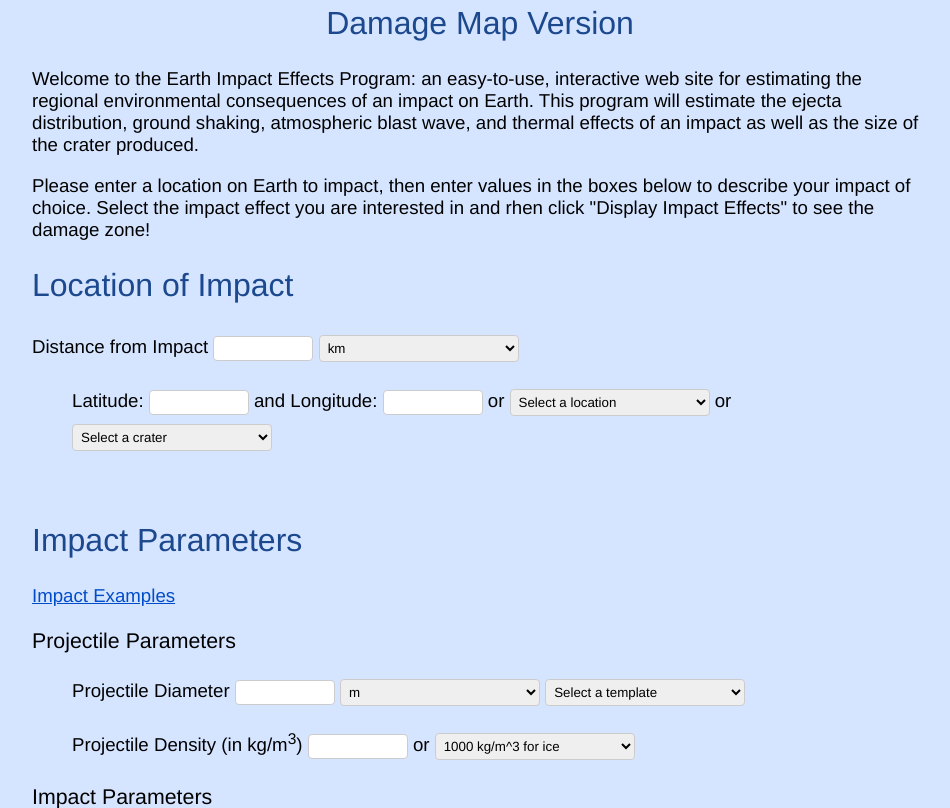
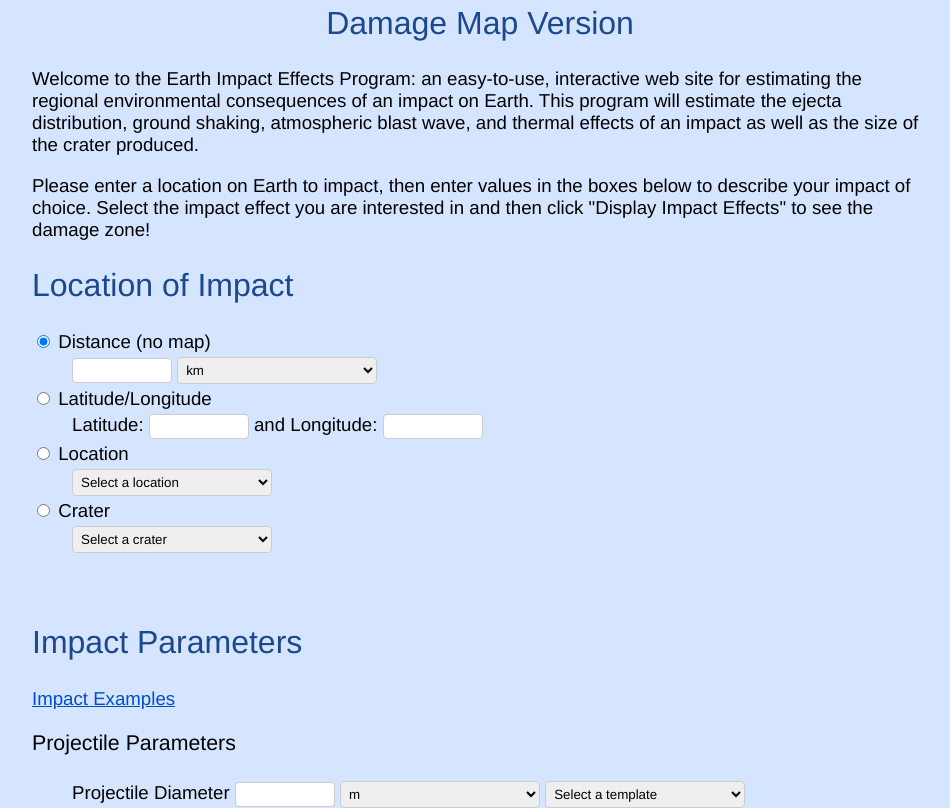
Before and after one commit to ImperialCollegeLondon/impact, a Flask app: page /ImpactEffects in a window 1280 px wide. Shown: the part 420-1228 px from the top of the page, without its empty margins (160-1110 px from the left). Run offline with Flask 3, Linux system fonts and the light colour scheme.

Commit message:
Make the location selection nicer

```diff
--- a/templates/ImpactEffects.html
+++ b/templates/ImpactEffects.html
@@ -5,35 +5,52 @@
 
     <p>Welcome to the Earth Impact Effects Program: an easy-to-use, interactive web site for estimating the regional environmental consequences of an impact on Earth.  This program will estimate the ejecta distribution, ground shaking, atmospheric blast wave, and thermal effects of an impact as well as the size of the crater produced. </p>
 
-    <p>Please enter a location on Earth to impact, then enter values in the boxes below to describe your impact of choice. Select the impact effect you are interested in and rhen click "Display Impact Effects" to see the damage zone!</p>
+    <p>Please enter a location on Earth to impact, then enter values in the boxes below to describe your impact of choice. Select the impact effect you are interested in and then click "Display Impact Effects" to see the damage zone!</p>
 
     <!! Script to action when form is submitted.>
     <form action ="map">
 
-      <!! Enter the lat and long of the impact.>
+
       <h2 align=left>Location of Impact</h2>
 
-	  <p>Distance from Impact
+	<dl class="location">
+		<dt><input type="radio" id="distance" name="input_method" value="distance" checked>
+		<label for="distance">Distance (no map)</label></dt>
+		<dd>
 	<input type="text" name="distance" size=10>
 	<select name="distanceUnits">
 		<option>km</option>
 		<option>miles</option>
-	</select>
-
-      <blockquote>Latitude: <input type="text" name="latitude" size=10> and Longitude: <input type="text" name="longitude" size=10> or
-	<select name="LocationSelect">
+	</select></dd>
+		<dt><input type="radio" id="latlon" name="input_method" value="latlon">
+		<label for="latlon">Latitude/Longitude</label></dt>
+		<dd>
+		Latitude: <input type="text" name="latitude" size=10> and Longitude: <input type="text" name="longitude" size=10>
+		</dd>
+		<dt>
+		<input type="radio" id="location" name="input_method" value="location">
+		<label for="location">Location</label></dt>
+		<dd>
+			<select name="LocationSelect">
 	  <option value="0">Select a location
     {% for location in locations %}
         <option>{{ location }}</option>
     {% endfor %}
-	</select> or
+	</select></dd>
+		<dt>
+		<input type="radio" id="crater" name="input_method" value="crater">
+		<label for="crater">Crater</label></dt>
+		<dd>
 	<select name="CraterSelect">
 	  <option value="0">Select a crater
     {% for crater in craters %}
         <option>{{ crater }}</option>
     {% endfor %}
-	</select>
-      </blockquote>
+	</select></dd>
+	</dl>
+
+
+
 
       <br>
 
```
